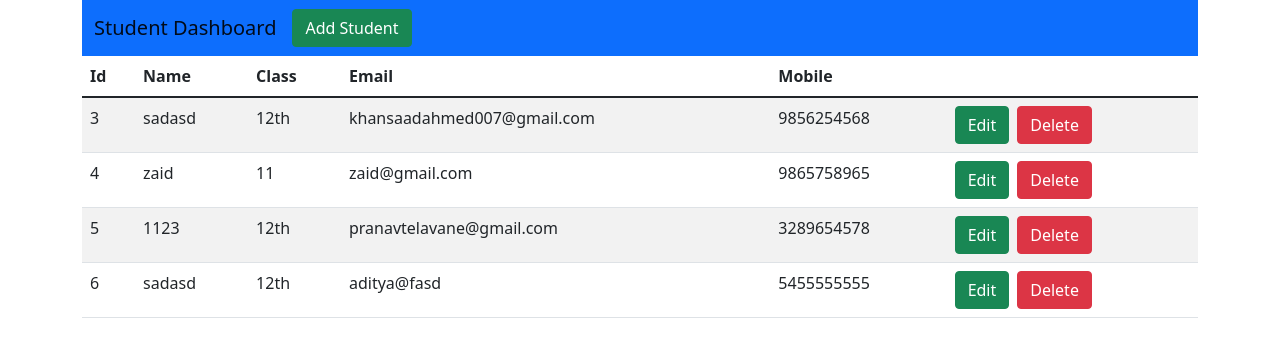
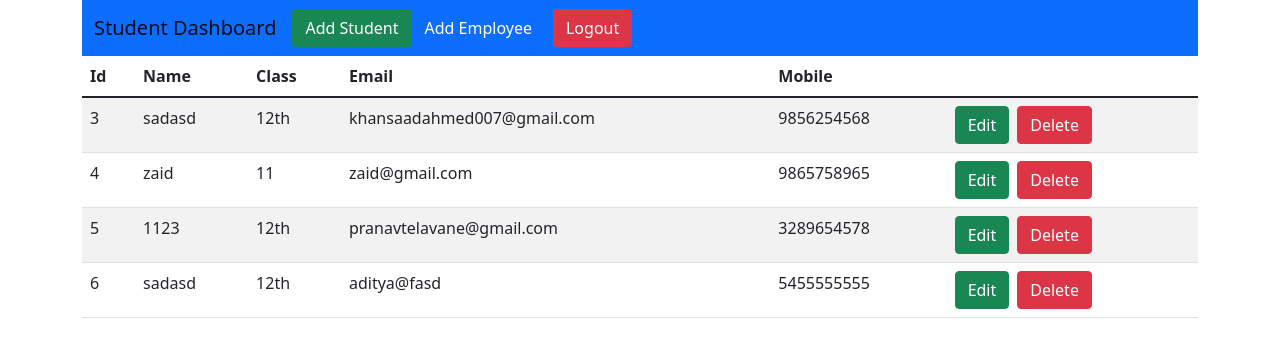
Before and after one commit to SaadAhmed-maker/StudentCRUD, an Angular app: page /student-dash in a window 1280 px wide. Shown: the top 348 px of the page. Built offline with nearby package versions, Linux system fonts and the light colour scheme; data requests are answered from the project's data file; sample sign-in values are in the browser's storage.

Commit message:
authguard

```diff
--- a/src/app/app-routing.module.ts
+++ b/src/app/app-routing.module.ts
@@ -1,6 +1,7 @@
 import { Component, NgModule } from '@angular/core';
 import { RouterModule, Routes } from '@angular/router';
 import { LoginComponent } from './login/login.component';
+import { AuthGuard } from './shared/auth.guard';
 import { StudentDashboardComponent } from './student-dashboard/student-dashboard.component';
 
 const routes: Routes = [
@@ -12,7 +13,7 @@ const routes: Routes = [
 
   {
   path:'student-dash',
-    component: StudentDashboardComponent
+    component: StudentDashboardComponent , canActivate : [AuthGuard]
   }
 ];
 
--- a/src/app/login/login.component.html
+++ b/src/app/login/login.component.html
@@ -1,7 +1,7 @@
 <!-- <form [FormGroup]="loginform"> -->
 <form [formGroup]="loginform" (ngSubmit)="onSubmit()">
   <div class="form-group row">
-    <label for="inputEmail3" class="col-sm-2 col-form-label">Email</label>
+    <label for="inputEmail3" class="col-sm-1 col-form-label">Email</label>
     <div class="col-sm-10">
       <input type="email" formControlName="email" class="form-control" id="inputEmail3" placeholder="Email"
         [ngClass]="{ 'is-invalid': submitted && f['email'].errors }">
@@ -19,7 +19,7 @@
     </div>
   </div>
   <div class="form-group row">
-    <label for="inputPassword3" class="col-sm-2 col-form-label">Password</label>
+    <label for="inputPassword3" class="col-sm-1 col-form-label">Password</label>
 
     <div class="col-sm-10">
       <input type="text" formControlName="password" class="form-control" id="txtClass" placeholder="Enter your password"
--- a/src/app/login/login.component.ts
+++ b/src/app/login/login.component.ts
@@ -53,6 +53,9 @@ export class LoginComponent implements OnInit {
     }
     if(this.loginform.get('email')?.value=="user@gmail.com" && this.loginform.get('password')?.value=="123" ){
       alert("login success")
+
+      localStorage.setItem('user','1')
+
       this.router.navigate(["/student-dash"]);
 
     }
--- a/src/app/shared/auth.guard.ts
+++ b/src/app/shared/auth.guard.ts
@@ -10,11 +10,12 @@ export class AuthGuard implements CanActivate {
   constructor(private auth: AuthService,private router: Router) {
 
   }
+
   canActivate(
     route: ActivatedRouteSnapshot,
     state: RouterStateSnapshot ): Observable<boolean | UrlTree> | Promise<boolean | UrlTree> | boolean | UrlTree {
 
-    if (!this.auth.IsLoggedIn()) {
+      if (!this.auth.IsLoggedIn()) {
       this.router.navigate(["login"])
     }
     return true;
--- a/src/app/shared/auth.service.ts
+++ b/src/app/shared/auth.service.ts
@@ -7,6 +7,7 @@ export class AuthService {
 
   constructor() { }
   IsLoggedIn(){
+
     return !!localStorage.getItem('user');
   }
 }
--- a/src/app/student-dashboard/student-dashboard.component.html
+++ b/src/app/student-dashboard/student-dashboard.component.html
@@ -13,6 +13,10 @@
           <button class="btn btn-success" data-bs-toggle="modal" data-bs-target="#staticBackdrop" type="submit"
             (click)="showSave()">Add Student</button>
         </div>
+        <div>
+          <button (click)="AddStudent()" class="btn btn-primary" data-bs-toggle="modal" data-bs-target="#exampleModal">Add Employee </button>
+          <button (click)="Logout()"  class="btn btn-danger mx-2">Logout</button>
+      </div>
       </div>
     </div>
   </nav>
--- a/src/app/student-dashboard/student-dashboard.component.ts
+++ b/src/app/student-dashboard/student-dashboard.component.ts
@@ -3,6 +3,7 @@ import { FormBuilder,FormGroup} from '@angular/forms';
 import { ApiService } from '../shared/api.service';
 import { StudentModel} from './student.model';
 import { Validators } from '@angular/forms';
+import { Router } from '@angular/router';
 
 @Component({
   selector: 'app-student-dashboard',
@@ -23,7 +24,7 @@ export class StudentDashboardComponent implements OnInit {
 
 
 
-  constructor(private formbuilder: FormBuilder, private api: ApiService) {}
+  constructor(private formbuilder: FormBuilder, private api: ApiService, private router: Router) {}
 
   ngOnInit(): void {
 
@@ -153,5 +154,9 @@ export class StudentDashboardComponent implements OnInit {
     return this.studentValue.controls;
   }
 
+  Logout(){
+    localStorage.removeItem("user")
+    this.router.navigate(['login'])
+}
 
 }
```
Also changed, not shown: 1 other file (tests, documents, lock files or other folders).
